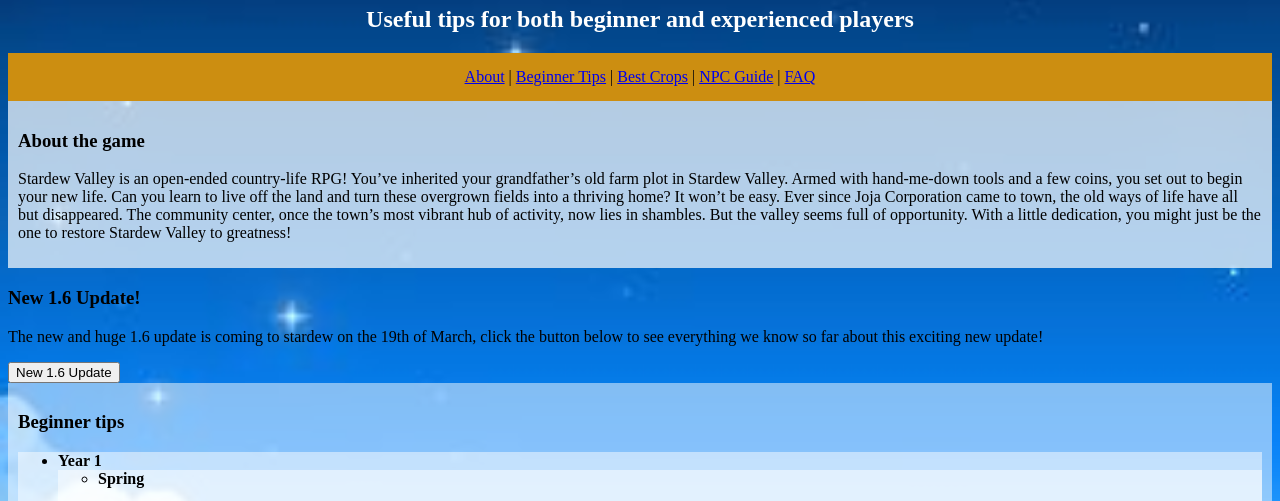
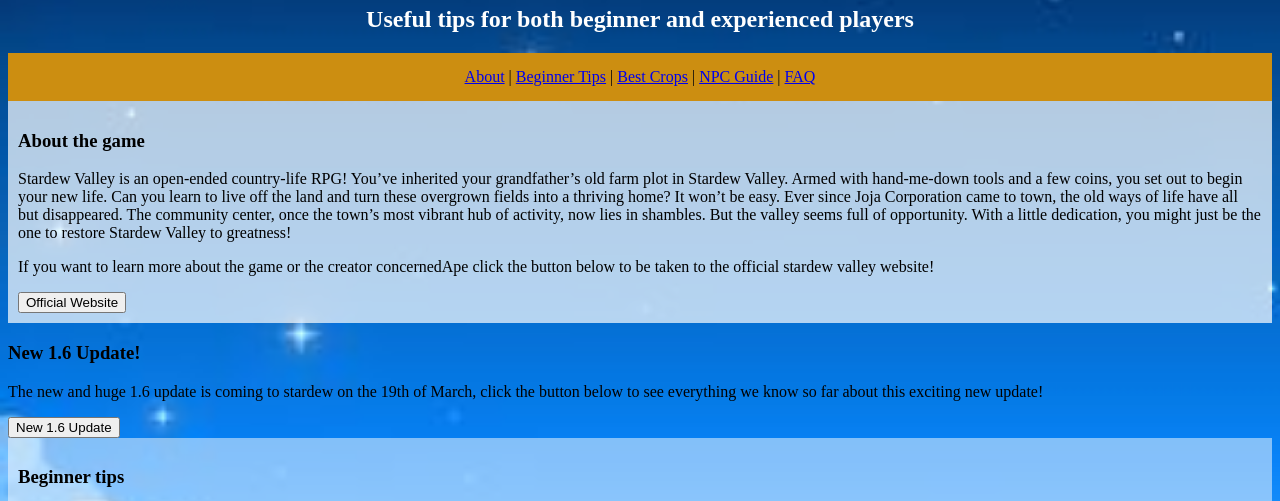
Before and after one commit to LaurenSETU/Web-UI-Design-c00287159, a plain HTML site: page index.html in a window 1280 px wide. Shown: the part 254-755 px from the top of the page. Drawn offline with Linux system fonts and the light colour scheme.

Commit message:
window location added

```diff
--- a/index.html
+++ b/index.html
@@ -24,6 +24,11 @@
                 ways of life have all but disappeared. The community center, once the town’s most vibrant hub of activity, now lies in shambles.
                 But the valley seems full of opportunity. With a little dedication, you might just be the one to restore Stardew Valley to greatness!
             </p>
+            <p>
+                If you want to learn more about the game or the creator concernedApe click the button below to be taken to the official
+                stardew valley website!
+            </p>
+            <button onclick="redirectToWebsite()">Official Website</button>
         </section>
        </div>
 
--- a/scripts.js
+++ b/scripts.js
@@ -5,3 +5,7 @@
     function openUpdate(){
         window.open('https://www.youtube.com/watch?v=LjLrUsMKc8w', 'newUpdate', 'width=800,heigth=600');
     }
+
+    function redirectToWebsite(){
+        window.location.href = "https://www.stardewvalley.net/author/concernedape/";
+    }
```
